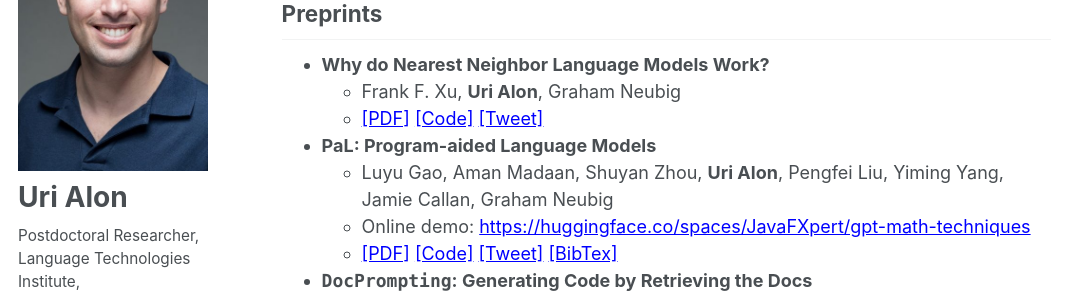
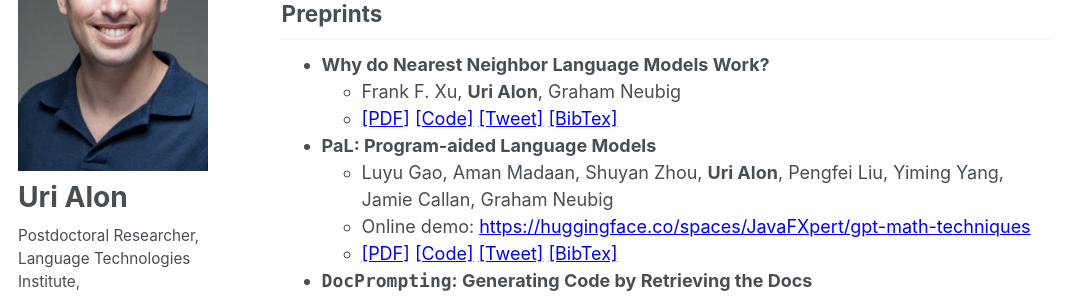
Before and after one commit to urialon/urialon.github.io, a Jekyll site: the page built from _pages/about.md, in a window 1280 px wide and 900 px high, scrolled down 1300 px. Shown: the part 152-448 px from the top of the window, without its empty margins (0-1080 px from the left). Built offline with Jekyll 4.4.1, drawn with Linux system fonts in a browser that asks for light colours.

Commit message:
knn-why paper bibtex

```diff
--- a/_pages/about.md
+++ b/_pages/about.md
@@ -85,7 +85,7 @@ I am happily married to Lee and father of Gur 🙂
 ## Preprints
 * **Why do Nearest Neighbor Language Models Work?**{:id="knnwhy"}
     * Frank F. Xu, **Uri Alon**, Graham Neubig
-    * [[PDF]](https://arxiv.org/pdf/2301.02828.pdf){:target="_blank"} [[Code]](https://github.com/frankxu2004/knnlm-why){:target="_blank"} [[Tweet]](https://twitter.com/urialon1/status/1612817186678083585?s=20&t=srvqJDMrLcB1_Zzdm0-5pA){:target="_blank"}
+    * [[PDF]](https://arxiv.org/pdf/2301.02828.pdf){:target="_blank"} [[Code]](https://github.com/frankxu2004/knnlm-why){:target="_blank"} [[Tweet]](https://twitter.com/urialon1/status/1612817186678083585?s=20&t=srvqJDMrLcB1_Zzdm0-5pA){:target="_blank"} [[BibTex]](https://pastebin.com/raw/UeDvMh6X){:target="_blank"}
 
 * **PaL: Program-aided Language Models**{:id="pal"}
     * Luyu Gao, Aman Madaan, Shuyan Zhou, **Uri Alon**, Pengfei Liu, Yiming Yang, Jamie Callan, Graham Neubig
```
